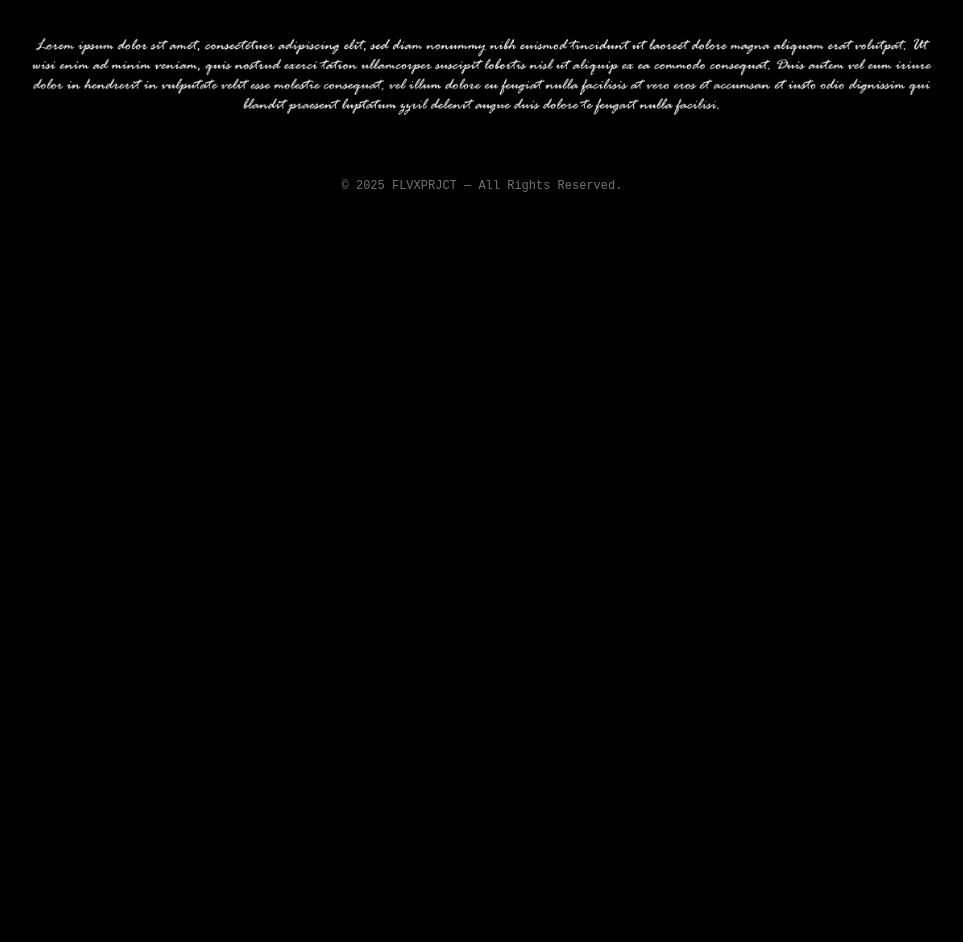
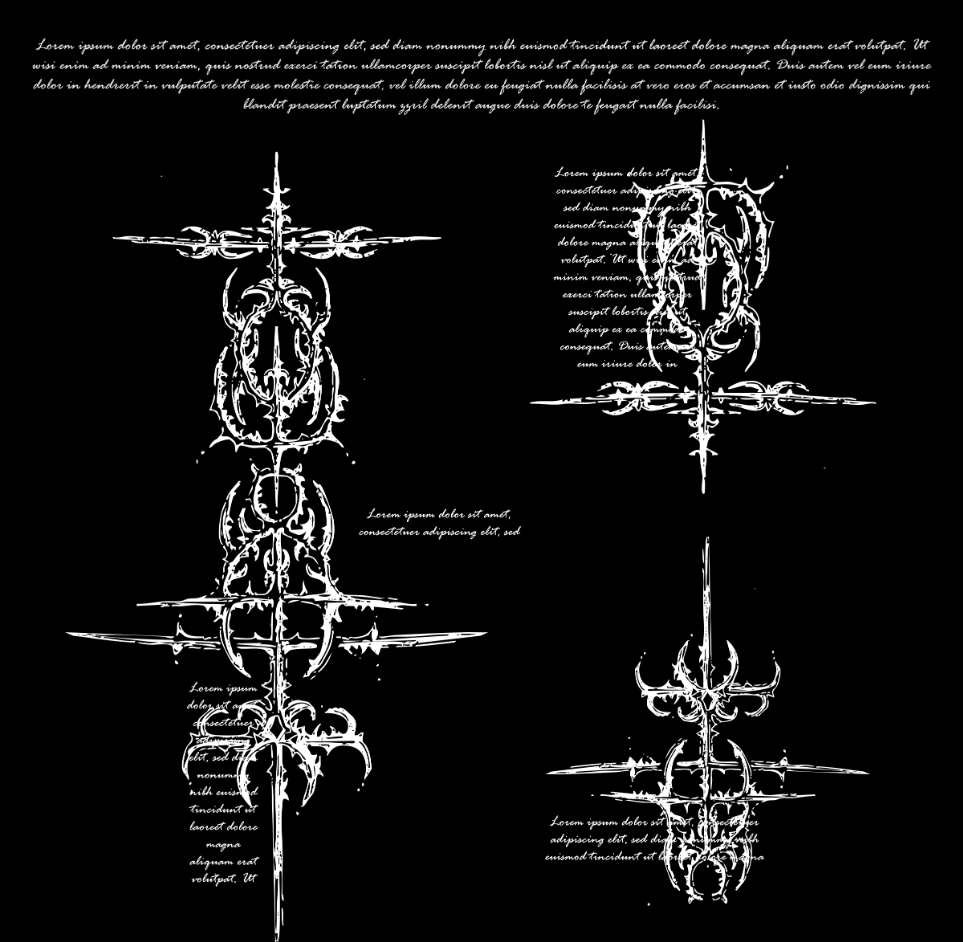
Before and after one commit to Nugiberkoding/flvxprjct, a plain HTML site: page showcase.html in a window 1280 px wide. Shown: the part 3947-4889 px from the top of the page, without its empty margins (158-1121 px from the left). Before the commit the page ends 4190 px from the top, so only its background shows below. Drawn offline with Linux system fonts and the light colour scheme.

Commit message:
Update showcase.html

```diff
--- a/showcase.html
+++ b/showcase.html
@@ -140,6 +140,7 @@
        <img src="Untitled_Artwork (41).png" alt="Artwork">
       <img src="Untitled_Artwork 43.png" alt="Artwork">
       <img src="cybersigilism 7.png" alt="Artwork">
+       <img src="cybersigilism 10.png" alt="Artwork">
     </div>
   </div>
 
```
